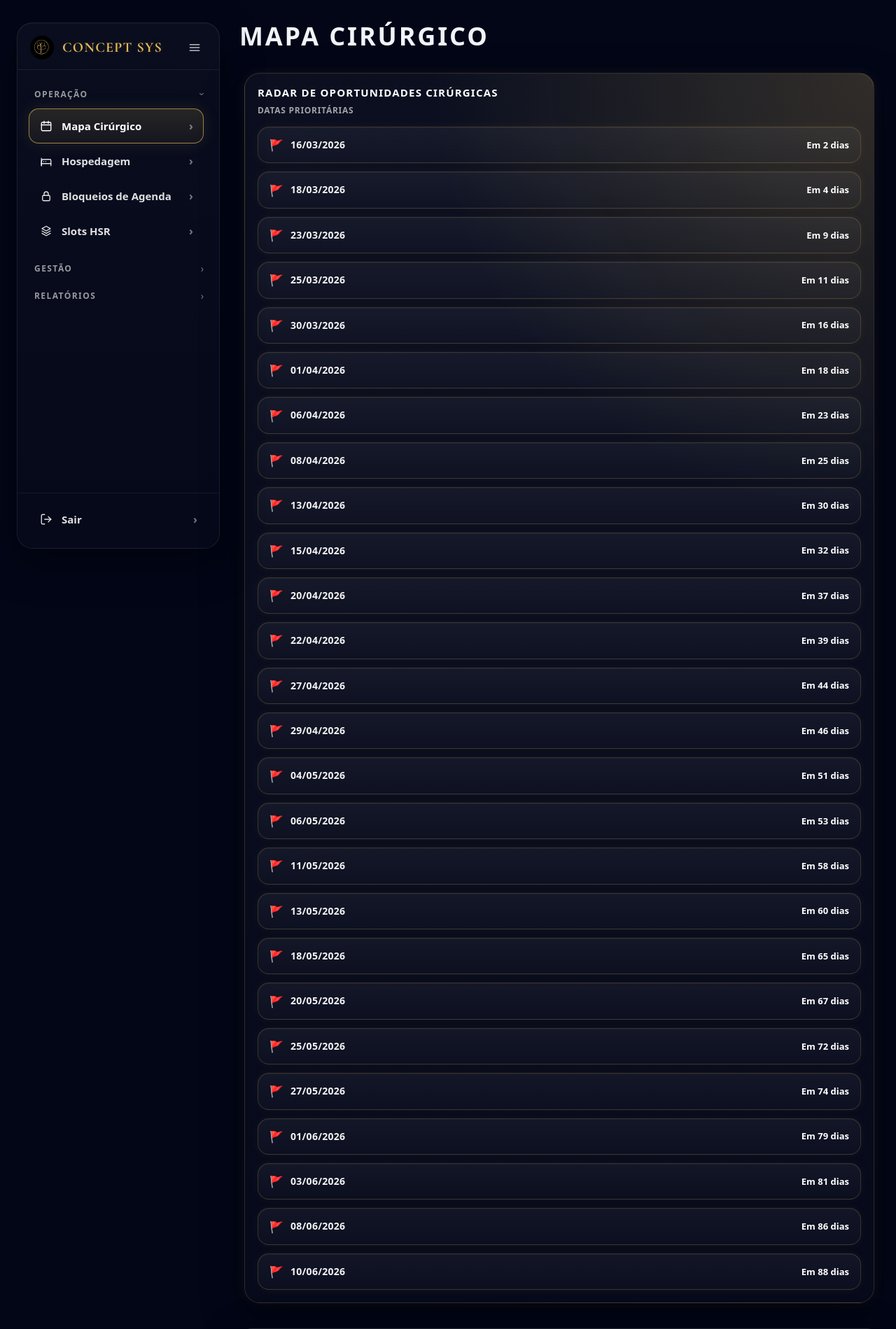
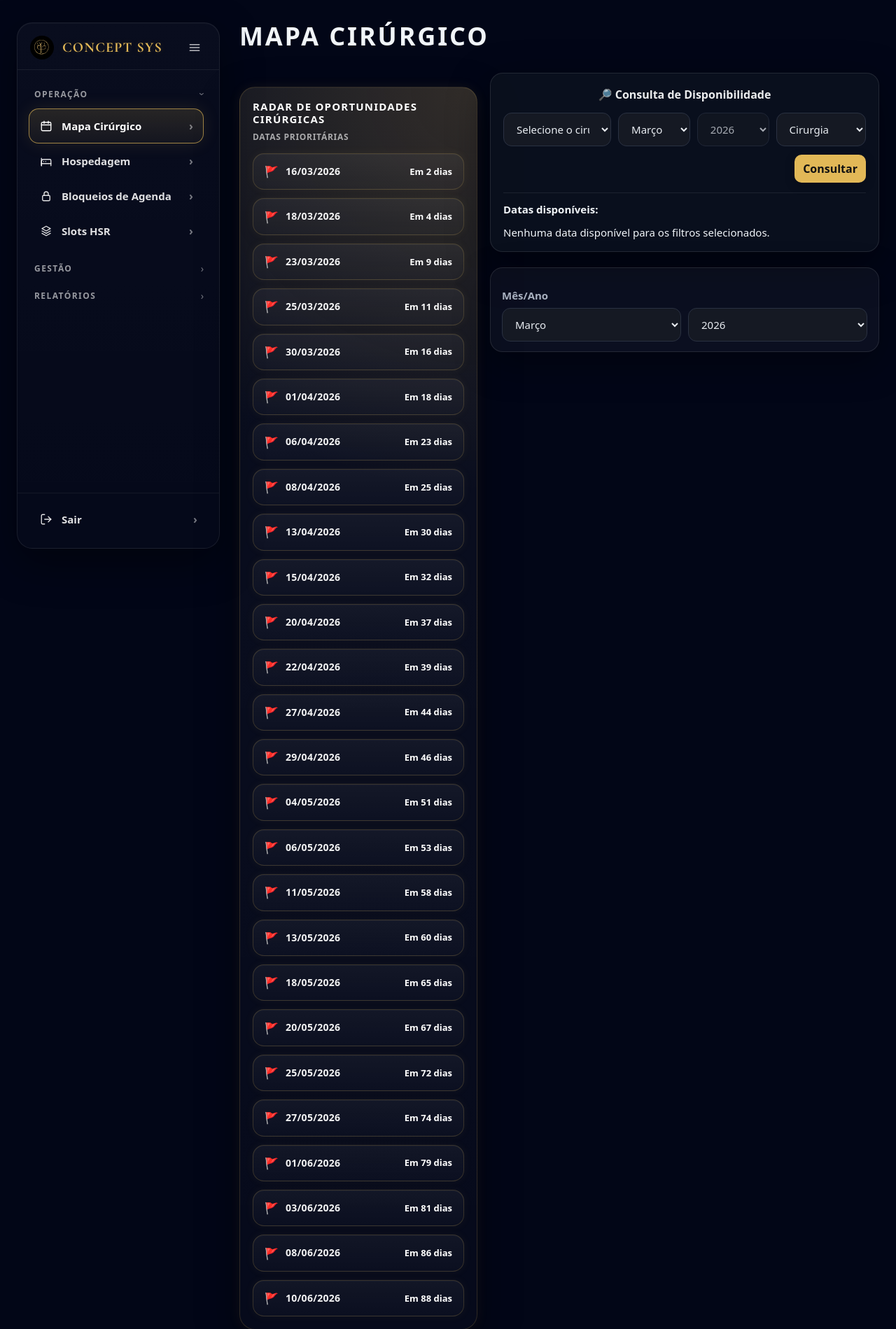
Before and after one commit to NextLevel2025Medical/agenda_consultorios, a FastAPI app: page /mapa in a window 1280 px wide. Shown: the top 1899 px of the page at 70% size. Run offline with FastAPI, Linux system fonts and the light colour scheme; the visitor is signed in with stand-in values (Sample User, id 1); data comes from the database, SQL or seed files in the repository; data that the repository does not hold is empty; some libraries are stand-ins or nearby versions.

Commit message:
Add files via upload

```diff
--- a/templates/mapa.html
+++ b/templates/mapa.html
@@ -270,10 +270,39 @@
     transform: scale(1.02);
   }
 
+  /* ===== Topo do mapa em 2 colunas ===== */
+  .top-grid{
+    display:grid;
+    grid-template-columns: 340px minmax(0, 1fr);
+    gap: 18px;
+    align-items:start;
+    margin-bottom: 18px;
+  }
+
+  .top-side{
+    min-width: 0;
+  }
+
+  .top-main{
+    min-width: 0;
+  }
+
+  .top-side .priority-card{
+    width: 100%;
+  }
+
+  .top-main .avail-card{
+    width: 100%;
+  }
+
+  @media (max-width: 1180px){
+    .top-grid{
+      grid-template-columns: 1fr;
+    }
+  }
+
     /* ===== Datas Prioritárias (card premium) ===== */
   .priority-wrap{
-    display:flex;
-    justify-content:center;
     margin: 20px 0;
   }
 
@@ -422,8 +451,6 @@
   }
   /* ===== Consulta de Disponibilidade (card irmão do Priority) ===== */
   .avail-wrap{
-    display:flex;
-    justify-content:center;
     margin-bottom: 22px;
   }
 
@@ -495,6 +522,10 @@
 
 <div class="page">
   <div class="page-head">
+
+    <div class="top-grid">
+
+      <div class="top-side">
         <div class="priority-wrap">
           <div class="priority-card {{ priority_mode }}">
             <div class="priority-head">
@@ -528,12 +559,14 @@
             {% endif %}
           </div>
         </div>
+      </div>
+
+      <div class="top-main">
         <div class="avail-wrap">
           <div class="avail-card">
             <div class="avail-title">🔎 Consulta de Disponibilidade</div>
 
             <form method="get" action="/mapa">
-          <!-- mantém o mês atual do mapa INALTERADO -->
               <input type="hidden" name="month" value="{{ selected_month }}">
               <input type="hidden" name="av_do" value="1">
 
@@ -563,7 +596,6 @@
                 </select>
 
                 <select class="input" name="av_year" disabled>
-              <!-- só visual, porque o valor real está embutido no av_month (YYYY-MM) -->
                   <option selected>{{ av_year }}</option>
                 </select>
 
@@ -609,7 +641,6 @@
                 {% endif %}
               </div>
             {% endif %}
-
           </div>
         </div>
 
@@ -641,6 +672,10 @@
             </div>
           </div>
         </div>
+      </div>
+
+    </div>
+
   </div>
 
   <div class="panel">
```
Lines whose indentation alone changed are shown as unchanged.
